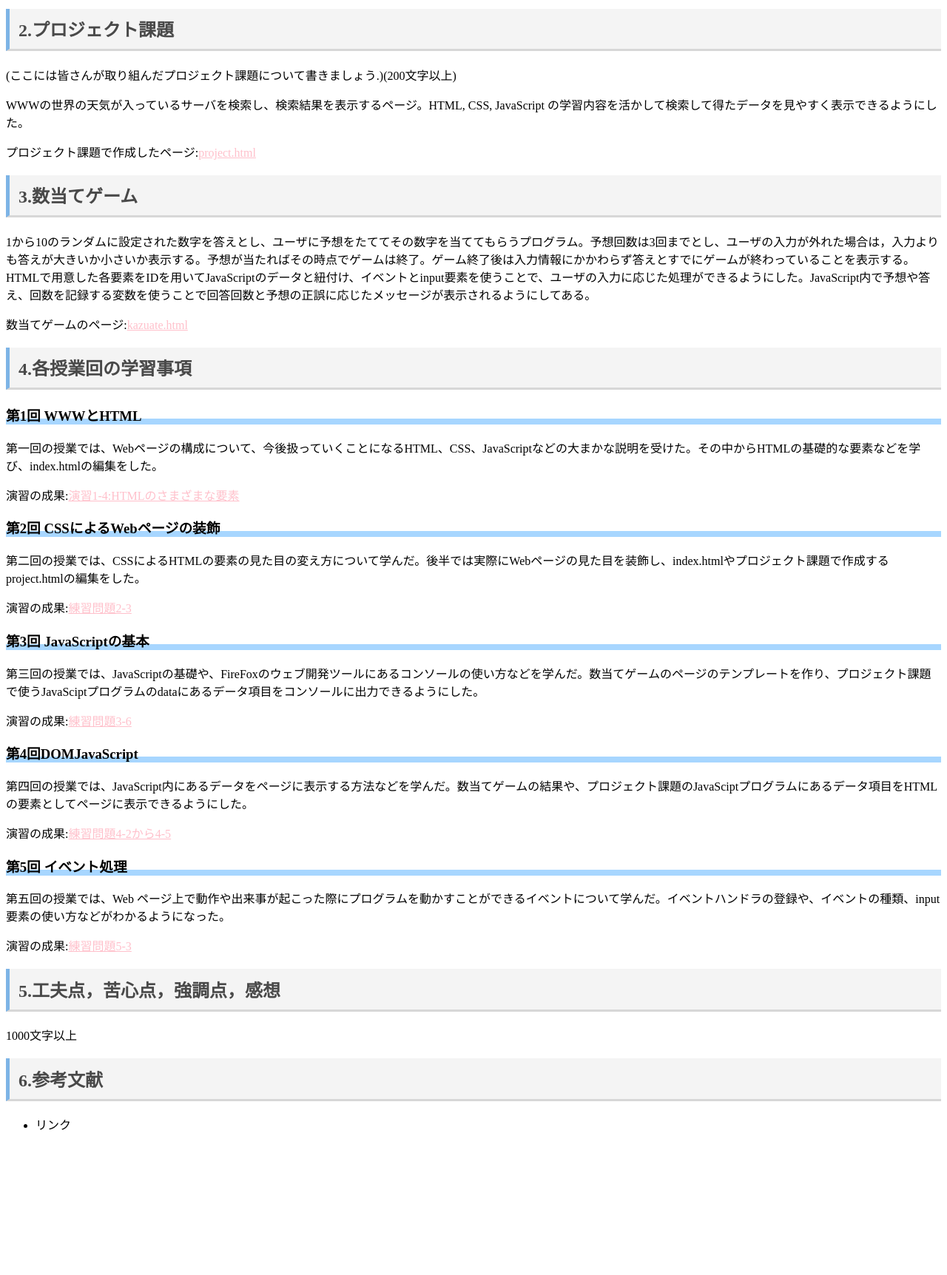
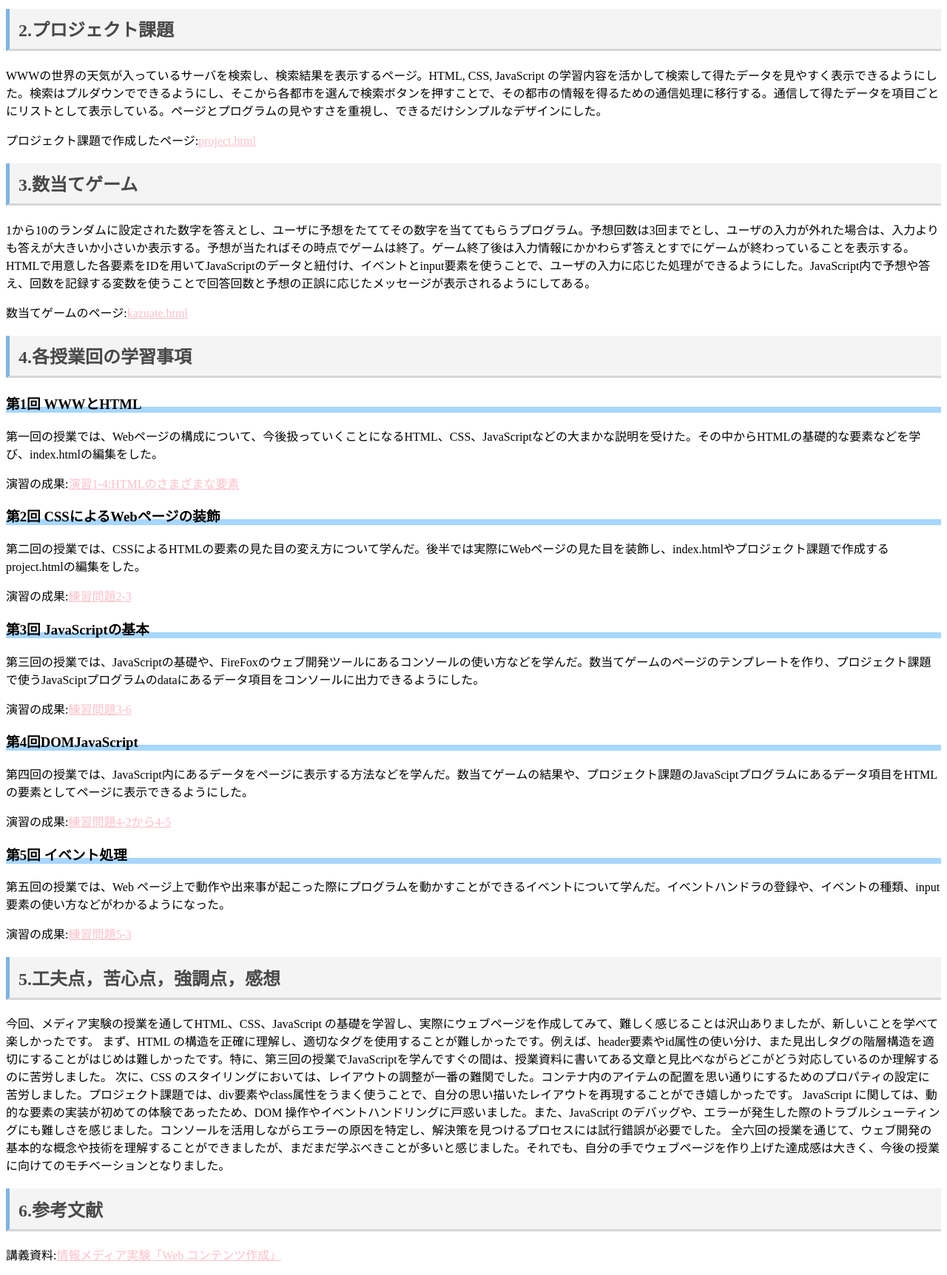
Before and after one commit to G386362023/medialabo, a plain HTML site: page index.html in a window 1280 px wide. Shown: the part 260-1984 px from the top of the page at 74% size. Before the commit the page ends 1808 px from the top, so only its background shows below. Drawn offline with Linux system fonts and the light colour scheme.

Commit message:
第六回演習

```diff
--- a/index.html
+++ b/index.html
@@ -12,12 +12,11 @@
 	<p>Webページの基本的な記述方法とHTMLやWebページのレイアウトを指定するためのCSS、インタラクティブなページを作るためのJavaScript プログラミングについて学んでいき、HTML等を用いたWebページ作成ができるようになる。</p>
 
 	<h2>2.プロジェクト課題</h2>
-  <p>(ここには皆さんが取り組んだプロジェクト課題について書きましょう.)(200文字以上)</p>
-  <p>WWWの世界の天気が入っているサーバを検索し、検索結果を表示するページ。HTML, CSS, JavaScript の学習内容を活かして検索して得たデータを見やすく表示できるようにした。</p>
+  <p>WWWの世界の天気が入っているサーバを検索し、検索結果を表示するページ。HTML, CSS, JavaScript の学習内容を活かして検索して得たデータを見やすく表示できるようにした。検索はプルダウンでできるようにし、そこから各都市を選んで検索ボタンを押すことで、その都市の情報を得るための通信処理に移行する。通信して得たデータを項目ごとにリストとして表示している。ページとプログラムの見やすさを重視し、できるだけシンプルなデザインにした。</p>
   <p>プロジェクト課題で作成したページ:<a href="https://g386362023.github.io/medialabo/project.html" target="_blank">project.html</a></p>
 
 	<h2>3.数当てゲーム</h2>
-  <p>1から10のランダムに設定された数字を答えとし、ユーザに予想をたててその数字を当ててもらうプログラム。予想回数は3回までとし、ユーザの入力が外れた場合は，入力よりも答えが大きいか小さいか表示する。予想が当たればその時点でゲームは終了。ゲーム終了後は入力情報にかかわらず答えとすでにゲームが終わっていることを表示する。HTMLで用意した各要素をIDを用いてJavaScriptのデータと紐付け、イベントとinput要素を使うことで、ユーザの入力に応じた処理ができるようにした。JavaScript内で予想や答え、回数を記録する変数を使うことで回答回数と予想の正誤に応じたメッセージが表示されるようにしてある。</p>
+  <p>1から10のランダムに設定された数字を答えとし、ユーザに予想をたててその数字を当ててもらうプログラム。予想回数は3回までとし、ユーザの入力が外れた場合は、入力よりも答えが大きいか小さいか表示する。予想が当たればその時点でゲームは終了。ゲーム終了後は入力情報にかかわらず答えとすでにゲームが終わっていることを表示する。HTMLで用意した各要素をIDを用いてJavaScriptのデータと紐付け、イベントとinput要素を使うことで、ユーザの入力に応じた処理ができるようにした。JavaScript内で予想や答え、回数を記録する変数を使うことで回答回数と予想の正誤に応じたメッセージが表示されるようにしてある。</p>
   <p>数当てゲームのページ:<a href="https://g386362023.github.io/medialabo/kazuate.html" target="_blank">kazuate.html</a></p>
 
   <h2>4.各授業回の学習事項</h2>
@@ -38,12 +37,16 @@
   <p>演習の成果:<a href="https://g386362023.github.io/medialabo/practice-event/event-list.html" target="_blank">練習問題5-3</a></p>
 
   <h2>5.工夫点，苦心点，強調点，感想</h2>
-  <p>1000文字以上</p>
+  <p>今回、メディア実験の授業を通してHTML、CSS、JavaScript の基礎を学習し、実際にウェブページを作成してみて、難しく感じることは沢山ありましたが、新しいことを学べて楽しかったです。
+
+    まず、HTML の構造を正確に理解し、適切なタグを使用することが難しかったです。例えば、header要素やid属性の使い分け、また見出しタグの階層構造を適切にすることがはじめは難しかったです。特に、第三回の授業でJavaScriptを学んですぐの間は、授業資料に書いてある文章と見比べながらどこがどう対応しているのか理解するのに苦労しました。
+    次に、CSS のスタイリングにおいては、レイアウトの調整が一番の難関でした。コンテナ内のアイテムの配置を思い通りにするためのプロパティの設定に苦労しました。プロジェクト課題では、div要素やclass属性をうまく使うことで、自分の思い描いたレイアウトを再現することができ嬉しかったです。
+    JavaScript に関しては、動的な要素の実装が初めての体験であったため、DOM 操作やイベントハンドリングに戸惑いました。また、JavaScript のデバッグや、エラーが発生した際のトラブルシューティングにも難しさを感じました。コンソールを活用しながらエラーの原因を特定し、解決策を見つけるプロセスには試行錯誤が必要でした。
+
+    全六回の授業を通じて、ウェブ開発の基本的な概念や技術を理解することができましたが、まだまだ学ぶべきことが多いと感じました。それでも、自分の手でウェブページを作り上げた達成感は大きく、今後の授業に向けてのモチベーションとなりました。</p>
 
   <h2>6.参考文献</h2>
-  <ul>
-    <li>リンク</li>
-  </ul>
+  <p>講義資料:<a href="https://www.nishita-lab.org/web-contents/text/1html/1_0prelim_check.html" target="_blank">情報メディア実験「Web コンテンツ作成」</a></p>
 
   </body>
 </html>
```
Also changed, not shown: kazuate.js (+1 -7 lines), weather.css (+0 -17 lines).
